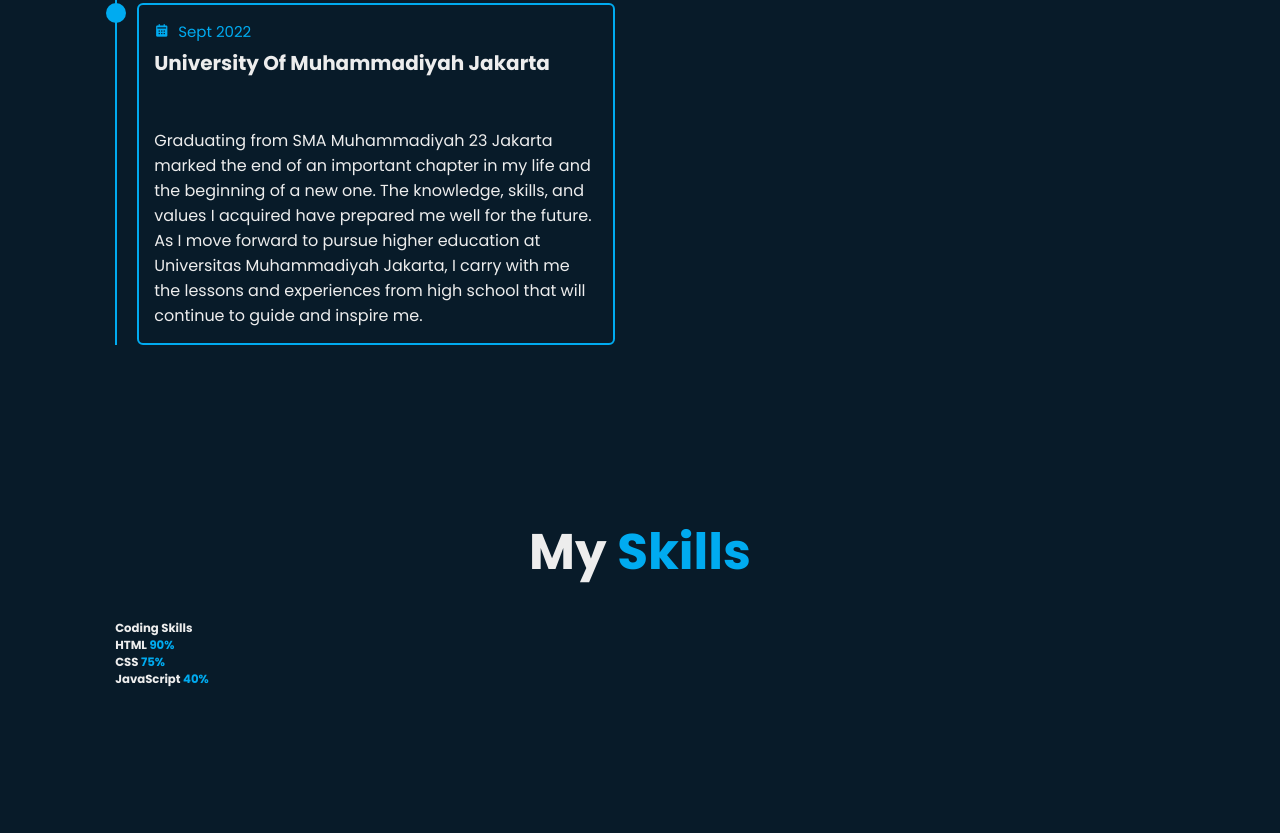
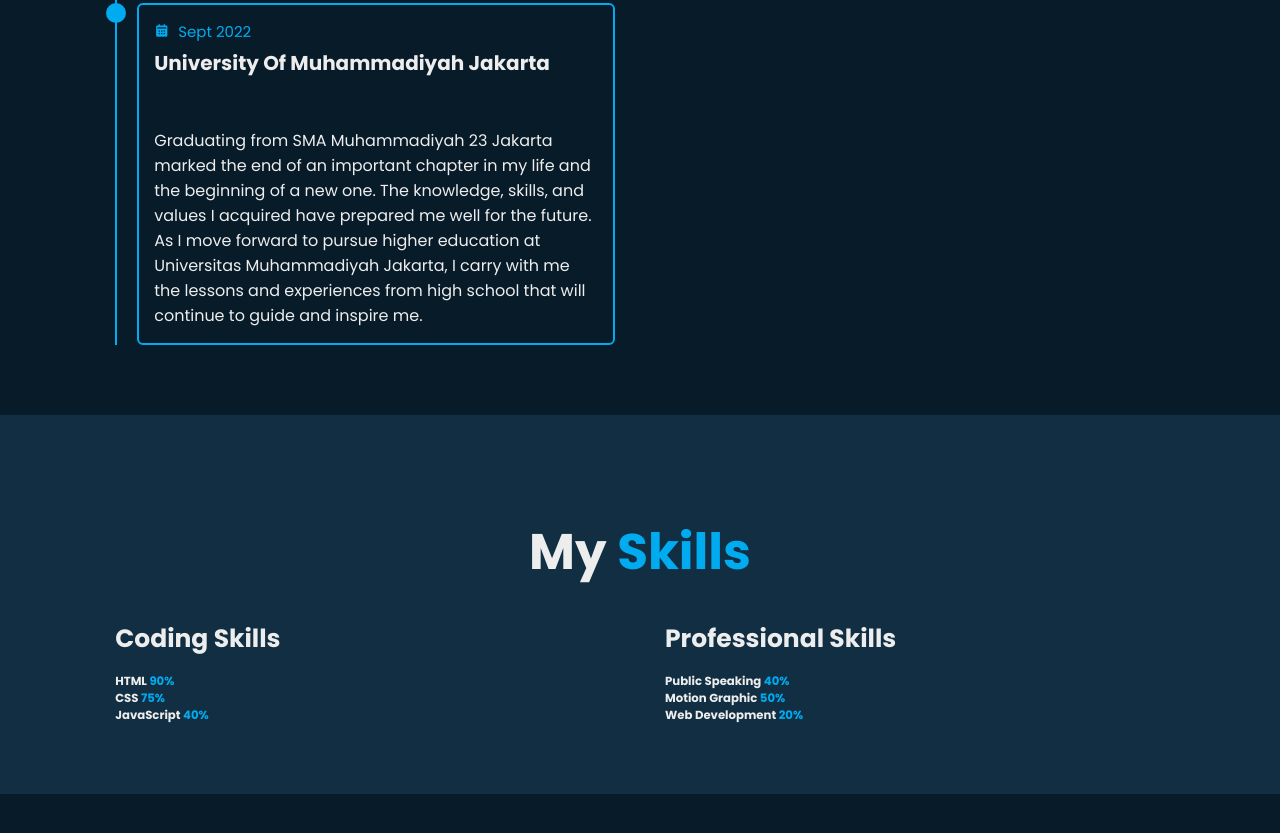
Before and after one commit to Faiz-Zenith/My-Portfolio, a plain HTML site: page index.html in a window 1280 px wide. Shown: the part 2217-3050 px from the top of the page. After the commit the page ends 3011 px from the top, so only its background shows below. Drawn offline with nearby package versions, Linux system fonts and the light colour scheme.

Commit message:
skills section

```diff
--- a/css/style.css
+++ b/css/style.css
@@ -390,3 +390,24 @@ span{
     font-size: 1.6rem;
     padding-top: 5rem;
 }
+
+.skills{
+    min-height: auto;
+    padding-bottom: 7rem;
+    background: var(--second-bg-color);
+}
+
+.skills .skills-row{
+    display: flex;
+    flex-wrap: wrap;
+    gap: 5rem;
+}
+
+.skills-row .skills-column{
+    flex: 1 1 40rem;
+}
+
+.skills-column .title{
+    font-size: 2.5rem;
+    margin: 0 0 1.5rem;
+}
--- a/index.html
+++ b/index.html
@@ -140,6 +140,29 @@
                 </div>
             </div>
 
+            <div class="skills-column">
+                <h3 class="title">Professional Skills</h3>
+
+                <div class="skills-box">
+                    <div class="skills-content">
+                        <div class="progress">
+                            <h3>Public Speaking <span>40%</span></h3>
+                            <div class="bar"><span></span></div>
+                        </div>
+
+                        <div class="progress">
+                            <h3>Motion Graphic <span>50%</span></h3>
+                            <div class="bar"><span></span></div>
+                        </div>
+
+                        <div class="progress">
+                            <h3>Web Development <span>20%</span></h3>
+                            <div class="bar"><span></span></div>
+                        </div>
+                    </div>
+                </div>
+            </div>
+
 
         </div>
        </section>
```
